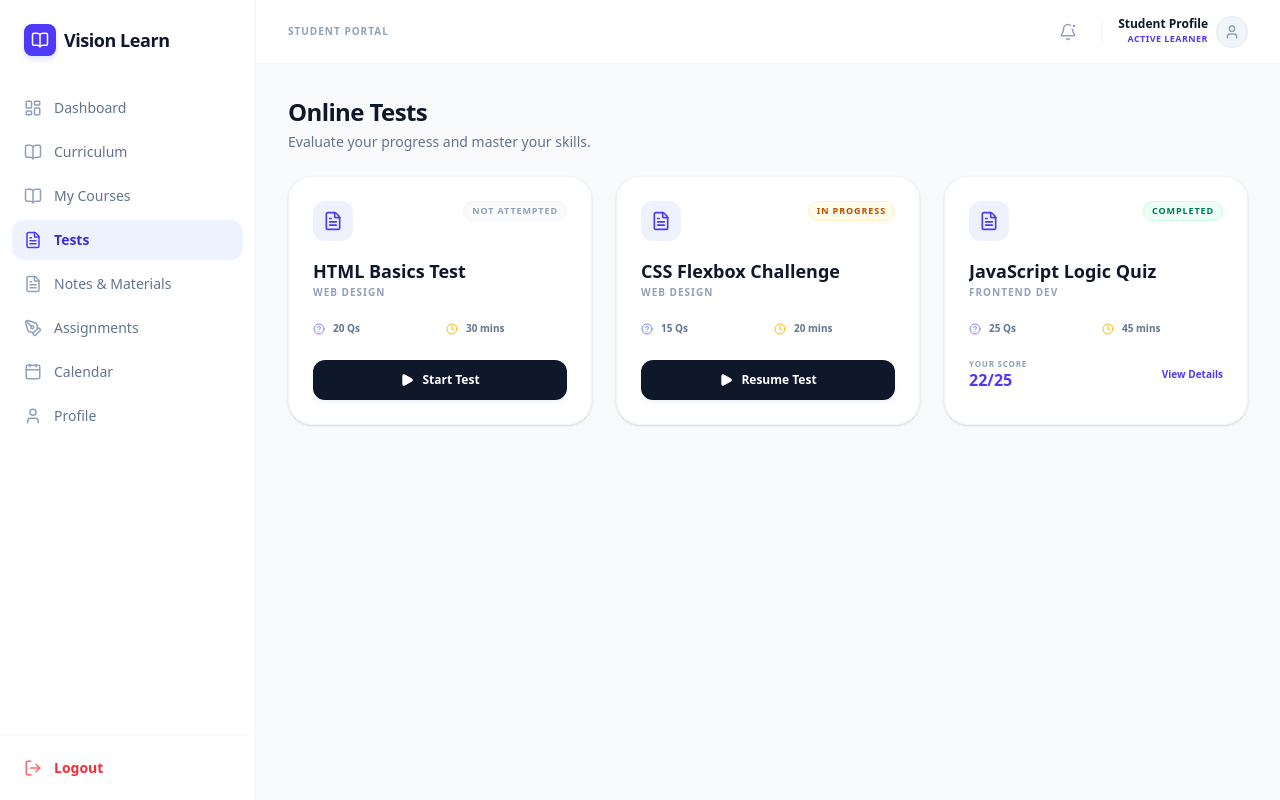
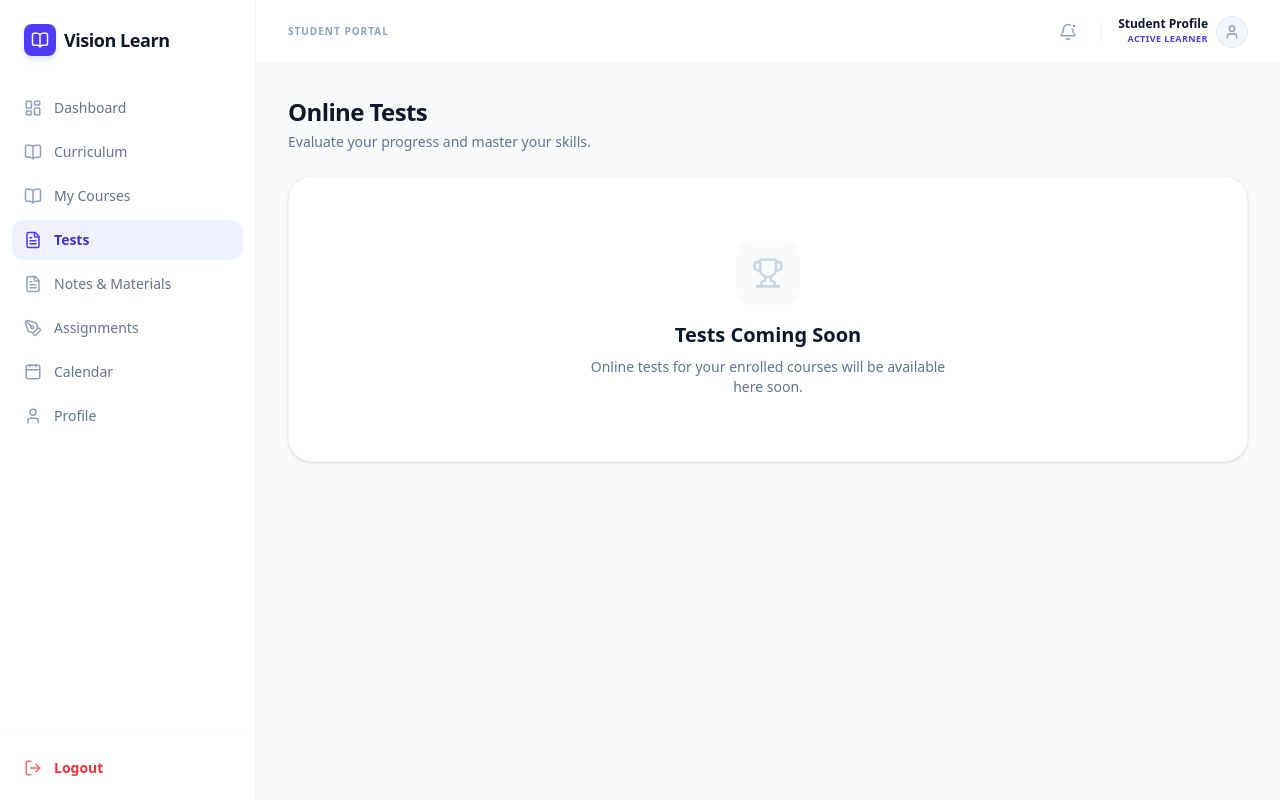
Before and after one commit to neek-singh/vision-learn, a Next.js app: page /tests in a window 1280 px wide. Built offline with nearby package versions, Linux system fonts and the light colour scheme.

Commit message:
fix: remove all dummy and placeholder data from student portal

```diff
--- a/app/(dashboard)/assignments/page.tsx
+++ b/app/(dashboard)/assignments/page.tsx
@@ -8,11 +8,7 @@ import {
 } from "lucide-react";
 
 export default function AssignmentsPage() {
-  const assignments = [
-    { id: 1, title: "HTML Page Structure", dueDate: "2026-05-10", status: "Submitted", score: "90/100" },
-    { id: 2, title: "Responsive Header with Flexbox", dueDate: "2026-05-15", status: "Pending", score: null },
-    { id: 3, title: "JavaScript Calculator Logic", dueDate: "2026-05-20", status: "Pending", score: null },
-  ];
+  const assignments: any[] = [];
 
   return (
     <div className="space-y-6 animate-in fade-in slide-in-from-bottom-4 duration-500">
--- a/app/(dashboard)/calendar/page.tsx
+++ b/app/(dashboard)/calendar/page.tsx
@@ -21,20 +21,11 @@ export default function CalendarPage() {
       date: date > 0 && date <= 31 ? date : (date <= 0 ? 30 + date : date - 31),
       currentMonth: date > 0 && date <= 31,
       isToday: date === 14,
-      events: date === 14 ? [
-        { title: "HTML Advanced Class", time: "10:00 AM", type: "class" },
-        { title: "CSS Flexbox Test", time: "02:30 PM", type: "test" }
-      ] : (date === 16 ? [
-        { title: "Project Submission", time: "11:59 PM", type: "deadline" }
-      ] : [])
+      events: []
     };
   });
 
-  const upcomingEvents = [
-    { title: "HTML Advanced Class", date: "14 May", time: "10:00 AM", location: "Portal", type: "class" },
-    { title: "CSS Flexbox Test", date: "14 May", time: "02:30 PM", location: "Portal", type: "test" },
-    { title: "Project Submission", date: "16 May", time: "11:59 PM", location: "Portal", type: "deadline" },
-  ];
+  const materials: any[] = [];
 
   return (
     <div className="space-y-6 animate-in fade-in duration-500">
--- a/app/(dashboard)/courses/page.tsx
+++ b/app/(dashboard)/courses/page.tsx
@@ -73,10 +73,6 @@ export default async function CoursesPage() {
                     <Clock size={14} />
                     <span className="text-[10px] font-bold">Self-paced</span>
                   </div>
-                  <div className="flex items-center gap-2 text-slate-400">
-                    <Users size={14} />
-                    <span className="text-[10px] font-bold">120+ Students</span>
-                  </div>
                 </div>
 
                 <div className="space-y-4">
--- a/app/(dashboard)/materials/page.tsx
+++ b/app/(dashboard)/materials/page.tsx
@@ -9,13 +9,7 @@ import {
 
 export default function MaterialsPage() {
   // Static mock data for now
-  const materials = [
-    { id: 1, title: "Introduction to HTML5", type: "pdf", module: "Web Basics", size: "2.4 MB" },
-    { id: 2, title: "CSS Layouts - Flexbox & Grid", type: "pdf", module: "Web Basics", size: "3.1 MB" },
-    { id: 3, title: "JavaScript Basics Video", type: "video", module: "JavaScript", duration: "15:20" },
-    { id: 4, title: "React Fundamentals Guide", type: "pdf", module: "React JS", size: "4.8 MB" },
-    { id: 5, title: "State Management Video", type: "video", module: "React JS", duration: "24:45" },
-  ];
+  const materials: any[] = [];
 
   return (
     <div className="space-y-6 animate-in fade-in slide-in-from-bottom-4 duration-500">
--- a/app/(dashboard)/tests/page.tsx
+++ b/app/(dashboard)/tests/page.tsx
@@ -173,59 +173,12 @@ export default function TestsPage() {
         <p className="text-sm text-slate-500 font-medium">Evaluate your progress and master your skills.</p>
       </section>
 
-      <div className="grid grid-cols-1 md:grid-cols-2 lg:grid-cols-3 gap-6">
-        {tests.map((test) => (
-          <div key={test.id} className="bg-white rounded-3xl p-6 border border-slate-100 shadow-sm hover:shadow-lg transition-all duration-500 group">
-            <div className="flex justify-between items-start mb-4">
-              <div className="w-10 h-10 bg-indigo-50 rounded-xl flex items-center justify-center text-indigo-600 group-hover:scale-110 transition-transform">
-                <FileText size={20} />
-              </div>
-              <span className={`text-[9px] font-black uppercase tracking-widest px-2 py-0.5 rounded-full border ${
-                test.status === 'Completed'
-                  ? 'bg-emerald-50 text-emerald-700 border-emerald-100'
-                  : test.status === 'In Progress'
-                    ? 'bg-amber-50 text-amber-700 border-amber-100'
-                    : 'bg-slate-50 text-slate-400 border-slate-100'
-              }`}>
-                {test.status}
-              </span>
-            </div>
-
-            <div className="space-y-0.5 mb-6">
-              <h3 className="text-lg font-black text-slate-900 line-clamp-1">{test.title}</h3>
-              <p className="text-[10px] font-bold text-slate-400 uppercase tracking-widest leading-none">{test.course}</p>
-            </div>
-
-            <div className="grid grid-cols-2 gap-3 mb-6">
-              <div className="flex items-center gap-2 text-slate-500">
-                <HelpCircle size={12} className="text-indigo-400" />
-                <span className="text-[10px] font-bold">{test.questions} Qs</span>
-              </div>
-              <div className="flex items-center gap-2 text-slate-500">
-                <Clock size={12} className="text-amber-400" />
-                <span className="text-[10px] font-bold">{test.duration}</span>
-              </div>
-            </div>
-
-            {test.status === 'Completed' ? (
-              <div className="flex items-center justify-between">
-                <div>
-                  <p className="text-[8px] font-black text-slate-400 uppercase tracking-widest leading-none mb-1">Your Score</p>
-                  <p className="text-base font-black text-indigo-600 leading-none">{test.score}</p>
-                </div>
-                <button className="text-[10px] font-black text-indigo-600 hover:underline">View Details</button>
-              </div>
-            ) : (
-              <button
-                onClick={() => handleStartTest(test)}
-                className="w-full py-3 bg-slate-900 hover:bg-indigo-600 text-white rounded-xl font-black text-xs transition-all flex items-center justify-center gap-2 shadow-md shadow-slate-100"
-              >
-                <Play size={14} fill="currentColor" />
-                {test.status === 'In Progress' ? 'Resume Test' : 'Start Test'}
-              </button>
-            )}
-          </div>
-        ))}
+      <div className="p-16 text-center bg-white rounded-3xl border border-slate-100 shadow-sm">
+        <div className="w-16 h-16 bg-slate-50 rounded-2xl flex items-center justify-center text-slate-300 mx-auto mb-4">
+          <Trophy size={32} />
+        </div>
+        <h2 className="text-xl font-black text-slate-900 mb-2">Tests Coming Soon</h2>
+        <p className="text-sm text-slate-500 max-w-sm mx-auto">Online tests for your enrolled courses will be available here soon.</p>
       </div>
     </div>
   );
```
